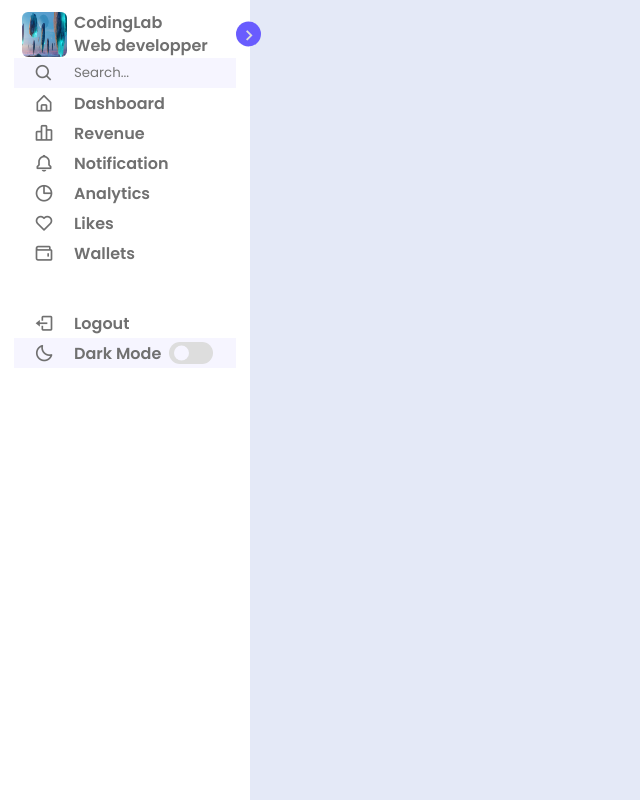
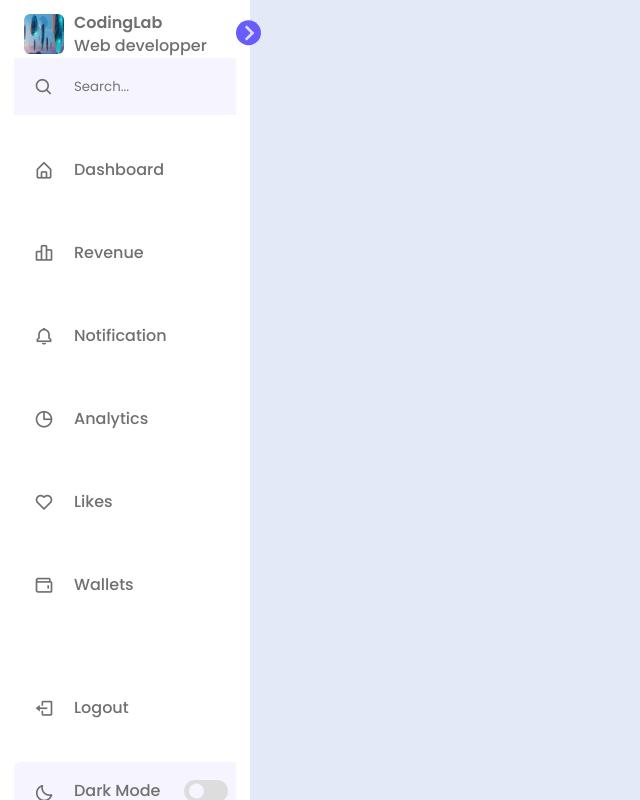
Before and after one commit to jam-82/coding, a plain HTML site: page index.html in a window 1280 px wide. Both pictures are taken after a click on the icon 76 px from the left and 46 px from the top of the page. Shown: the whole page, without its empty margins (0-640 px from the left). Drawn offline with nearby package versions, Linux system fonts and the light colour scheme.

Commit message:
centrage elements

```diff
--- a/styles.css
+++ b/styles.css
@@ -5,6 +5,7 @@
     margin: 0;
     padding: 0;
     box-sizing: border-box;
+    /* border: solid 1px */
 }
 
 :root {
@@ -51,17 +52,21 @@ body.dark {
     width: 250px;
     padding: 10px 14px;
     background: var(--sidebar-color);
+    transition: var(--tran-05);
 }
 
 .sidebar.close {
-    width: 78px;
+    width: 88px;
 }
 
 /* ==== Reusable CSS ==== */
 .sidebar .text {
     font-size: 16px;
-    font-weight: 600;
+    font-weight: 500;
     color: var(--text-color);
+    transition: var(--tran-03);
+    white-space: no-wrap;
+    opacity: 1;
 }
 
 .sidebar.close .text {
@@ -76,11 +81,11 @@ body.dark {
 }
 
 .sidebar li {
-    height: 30px;
+    height: 57px;
     list-style: none;
     display: flex;
-    align-items: flex-end;
-
+    align-items: center;
+    margin-bottom: 26px;
 }
 
 .sidebar li .icon {
@@ -103,8 +108,8 @@ body.dark {
 }
 
 .sidebar .image-text img {
-    width: 45px;
-    height: 45px;
+    width: 40px;
+    height: 40px;
     border-radius: 6px;
 
 }
@@ -130,7 +135,7 @@ header .image-text .header-text {
     position: absolute;
     top: 50%;
     right: -25px;
-    transform: translateY(-50%);
+    transform: translateY(-55%);
     height: 25px;
     width: 25px;
     background: var(--primary-color);
@@ -139,7 +144,7 @@ header .image-text .header-text {
     justify-content: center;
     border-radius: 50%;
     color: var(--icon-chevron-color);
-    font-size: 22px;
+    font-size: 32px;
 }
 .sidebar .search-box {
     background: var(--primary-color-light);
@@ -163,8 +168,9 @@ header .image-text .header-text {
    display: flex;
    align-items: center;
     text-decoration: none;
-    border-radius: 6px;
+    border-radius: 16px;
     transition: var(--tran-04);
+    padding: 0px;
 }
 
 .sidebar li a:hover {
@@ -173,7 +179,7 @@ header .image-text .header-text {
 
 .sidebar li a:hover .icon,
 .sidebar li a:hover .text {
-    color: orange;
+    color: greenyellow;
 }
 .menu {
     margin-bottom: 40px;
@@ -187,15 +193,15 @@ header .image-text .header-text {
 
 .menu-bar .mode {
     background: var(--primary-color-light);
-    display: flex;
-    align-items: center;
+    position: relative;
+    border-radius: 6px;
+
 }
 .menu-bar .mode .moon-sun {
-    height: 50px;
+    height: 24px;
     width: 60px;
     display: flex;
-    align-items: center;
-
+    align-items: flex-end;
 }
 .menu-bar .mode i {
     position: absolute;
@@ -204,12 +210,15 @@ header .image-text .header-text {
     opacity: 0;
 }
 .menu-bar .mode .toggle-switch {
+    position: absolute;
+    right: 0px;
     display: flex;
     align-items: center;
     justify-content: center;
     height: 100%;
     min-width: 60px;
     cursor: pointer;
+    background: var(--primary-color-light);
 }
 
 .toggle-switch .switch {
```
Also changed, not shown: index.html (+4 -4 lines).
